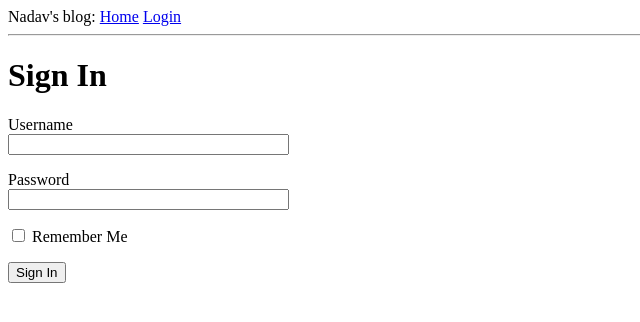
After one commit to nadav-ram/nadavram, a Flask app: page /login in a window 1280 px wide. The commit adds this page. Shown: the top 322 px of the page, without its empty margins (0-640 px from the left). Run offline with Flask 2, Linux system fonts and the light colour scheme.

Commit message:
continiued mega tutorial - added forms

```diff
--- /dev/null
+++ b/app/forms.py
@@ -0,0 +1,10 @@
+from flask_wtf import FlaskForm
+from wtforms import StringField, PasswordField, BooleanField, SubmitField
+from wtforms.validators import DataRequired
+
+
+class LoginForm(FlaskForm):
+    username = StringField("Username", validators=[DataRequired()])
+    password = PasswordField("Password", validators=[DataRequired()])
+    remember_me = BooleanField("Remember Me")
+    submit = SubmitField("Sign In")
--- a/app/routes.py
+++ b/app/routes.py
@@ -1,5 +1,6 @@
-from flask import render_template
+from flask import render_template, flash, redirect, url_for
 from app import app
+from app.forms import LoginForm
 
 
 @app.route("/")
@@ -11,3 +12,16 @@ def index():
         {"author": {"username": "Susan"}, "body": "The Avengers movie was so cool!"},
     ]
     return render_template("index.html", title="Home", user=user, posts=posts)
+
+
+@app.route("/login", methods=["GET", "POST"])
+def login():
+    form = LoginForm()
+    if form.validate_on_submit():
+        flash(
+            "Login requested for user {}, remember_me={}".format(
+                form.username.data, form.remember_me.data
+            )
+        )
+        return redirect(url_for("index"))
+    return render_template("login.html", title="Sign In", form=form)
--- a/app/templates/base.html
+++ b/app/templates/base.html
@@ -9,9 +9,25 @@
 </head>
 
 <body>
-    <div>Nadav's blog: <a href="/index">Home</a></div>
+
+    <div>Nadav's blog:
+        <a href="{{ url_for('index') }}">Home</a>
+        <a href="{{ url_for('login') }}">Login</a>
+    </div>
     <hr>
+
+    {% with messages = get_flashed_messages() %}
+    {% if messages %}
+    <ul>
+        {% for message in messages %}
+        <li>{{ message }}</li>
+        {% endfor %}
+    </ul>
+    {% endif %}
+    {% endwith %}
+
     {% block content %}{% endblock %}
+
 </body>
 
 </html>
--- /dev/null
+++ b/app/templates/login.html
@@ -0,0 +1,36 @@
+{% extends "base.html" %}
+
+{% block content %}
+
+<h1>Sign In</h1>
+
+<form action="" method="post" novalidate>
+    {{ form.hidden_tag() }}
+    <p>
+        {{ form.username.label }}
+        <br>
+        {{ form.username(size=32) }}
+        <br>
+        {% for error in form.username.errors %}
+        <span style="color: red;">[{{ error }}]</span>
+        {% endfor %}
+    </p>
+    <p>
+        {{ form.password.label }}
+        <br>
+        {{ form.password(size=32) }}
+        <br>
+        {% for error in form.password.errors %}
+        <span style="color: red;">[{{ error }}]</span>
+        {% endfor %}
+    </p>
+    <p>
+        {{ form.remember_me() }}
+        {{ form.remember_me.label }}
+    </p>
+    <p>
+        {{ form.submit() }}
+    </p>
+</form>
+
+{% endblock %}
```
